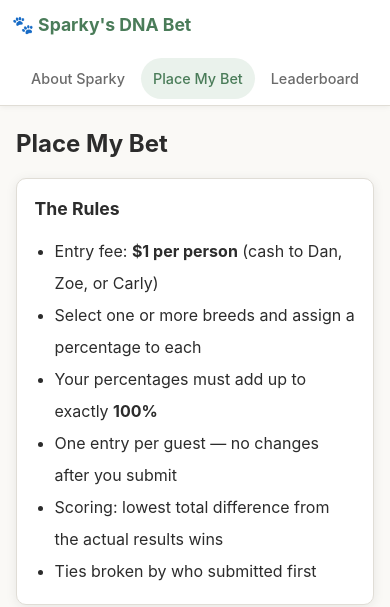
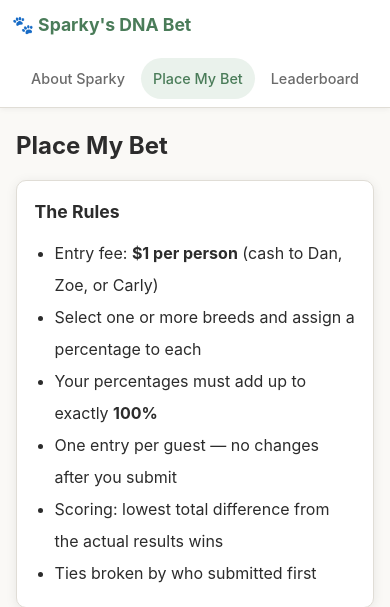
Before and after one commit to Ductapemaster/sparky-dog-bet, a Flask app: page /bet in a window 390 px wide. Shown: the top 607 px of the page. Run offline with Flask 3, Linux system fonts and the light colour scheme; data comes from the database, SQL or seed files in the repository; data that the repository does not hold is empty.

Commit message:
Fix mobile nav pill bottom spacing when links wrap to second row
Co-Authored-By: Claude Sonnet 4.6 <noreply@anthropic.com>

```diff
--- a/app/static/style.css
+++ b/app/static/style.css
@@ -307,8 +307,8 @@
 
   /* ── Responsive tweaks ───────────────────────────────────── */
   @media (max-width: 480px) {
-    .nav { padding: 0 0.75rem; }
-    .nav-links { width: 100%; justify-content: center; padding-bottom: 0.35rem; }
+    .nav { padding: 0 0.75rem 0.5rem; }
+    .nav-links { width: 100%; justify-content: center; }
     .main { margin: 1.25rem auto; }
     .card { padding: 1.1rem; }
     .hero h1 { font-size: 1.6rem; }
```
